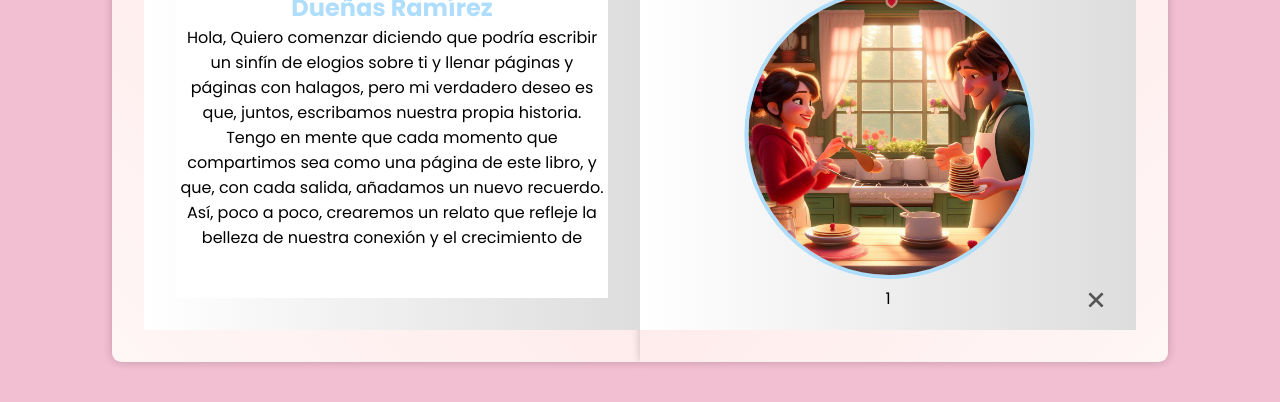
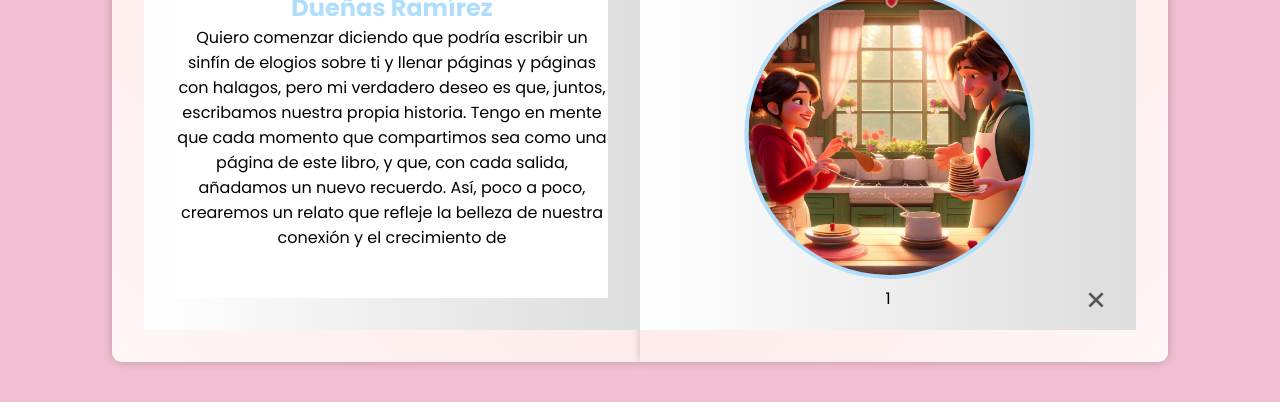
Before and after one commit to BOTEK-BIT/IYEARS, a plain HTML site: page index.html in a window 1280 px wide. Shown: the part 398-800 px from the top of the page. Drawn offline with nearby package versions, Linux system fonts and the light colour scheme.

Commit message:
Quitar Hola

```diff
--- a/index.html
+++ b/index.html
@@ -30,7 +30,7 @@
                         <a href=""><i class='bx bxs-heart'></i></a>
                         <a href=""><i class='bx bxs-heart'></i></a>
                     </div> -->
-                    <p>Hola, Quiero comenzar diciendo que podría escribir un sinfín de elogios sobre ti y llenar páginas y páginas con halagos, pero mi verdadero deseo es que, juntos, escribamos nuestra propia historia. Tengo en mente que cada momento que compartimos sea como una página de este libro, y que, con cada salida, añadamos un nuevo recuerdo. Así, poco a poco, crearemos un relato que refleje la belleza de nuestra conexión y el crecimiento de</p>
+                    <p>Quiero comenzar diciendo que podría escribir un sinfín de elogios sobre ti y llenar páginas y páginas con halagos, pero mi verdadero deseo es que, juntos, escribamos nuestra propia historia. Tengo en mente que cada momento que compartimos sea como una página de este libro, y que, con cada salida, añadamos un nuevo recuerdo. Así, poco a poco, crearemos un relato que refleje la belleza de nuestra conexión y el crecimiento de</p>
                         <!-- <div class="btn-box">
                             <a href="" class="btn">love</a>
                             <a href="" class="btn contact-me">love</a>
```
